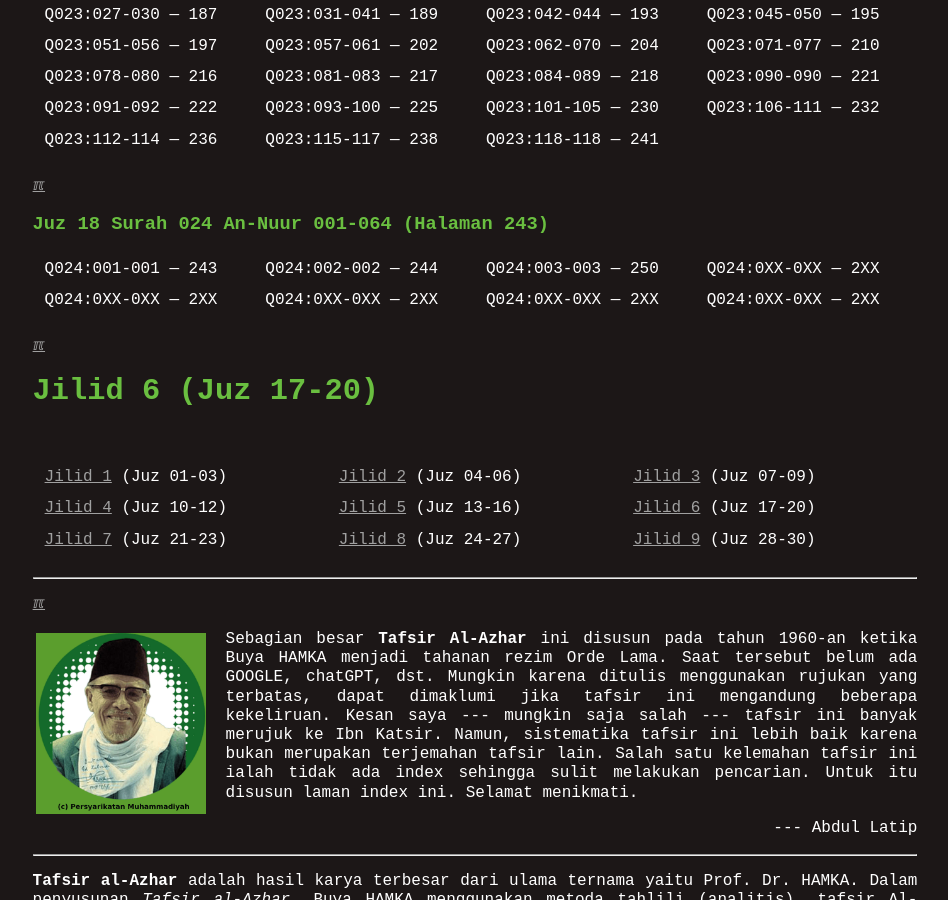
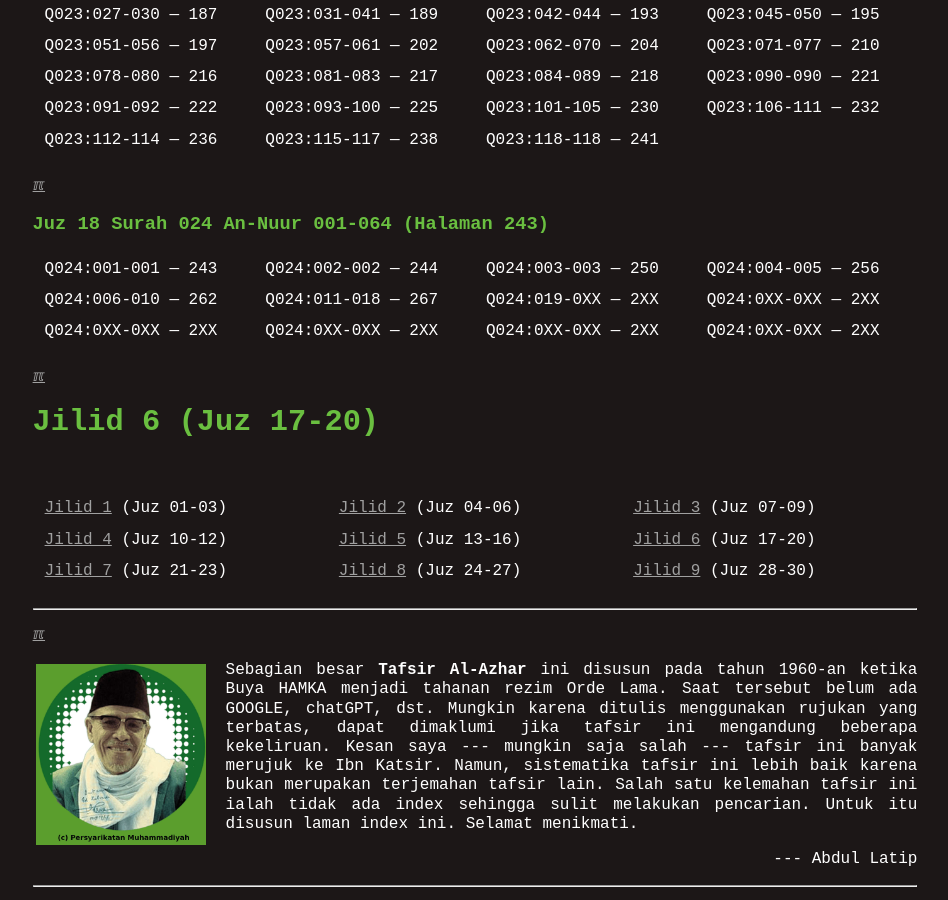
Before and after one commit to dullatip/indexquran, a Jekyll site: the page built from 006.md, in a window 1280 px wide and 900 px high, scrolled down 1454 px. Shown: the whole window, without its empty margins (165-1113 px from the left). Built offline with Jekyll 4.4.1, drawn with Linux system fonts in a browser that asks for light colours.

```diff
--- a/006.md
+++ b/006.md
@@ -49,7 +49,8 @@
 
 ### Juz 18 Surah 024 An-Nuur 001-064 (Halaman 243)
 
-| Q024:001-001 --- 243 | Q024:002-002 --- 244 | Q024:003-003 --- 250 | Q024:0XX-0XX --- 2XX |
+| Q024:001-001 --- 243 | Q024:002-002 --- 244 | Q024:003-003 --- 250 | Q024:004-005 --- 256 |
+| Q024:006-010 --- 262 | Q024:011-018 --- 267 | Q024:019-0XX --- 2XX | Q024:0XX-0XX --- 2XX |
 | Q024:0XX-0XX --- 2XX | Q024:0XX-0XX --- 2XX | Q024:0XX-0XX --- 2XX | Q024:0XX-0XX --- 2XX |
 
 [&#x213C;](#)<br id="idxA">
--- a/sitemap.xml
+++ b/sitemap.xml
@@ -2,11 +2,11 @@
 <urlset xmlns:xsi="http://www.w3.org/2001/XMLSchema-instance" xsi:schemaLocation="http://www.sitemaps.org/schemas/sitemap/0.9 http://www.sitemaps.org/schemas/sitemap/0.9/sitemap.xsd" xmlns="http://www.sitemaps.org/schemas/sitemap/0.9">
 <url>
 <loc>https://sdnbhd.github.io/indexquran/</loc>
-<lastmod>2024-11-27</lastmod>
+<lastmod>2024-11-28</lastmod>
 </url>
 <url>
 <loc>https://sdnbhd.github.io/indexquran/006.html</loc>
-<lastmod>2024-11-27</lastmod>
+<lastmod>2024-11-28</lastmod>
 </url>
 <url>
 <loc>https://sdnbhd.github.io/indexquran/004.html</loc>
```
